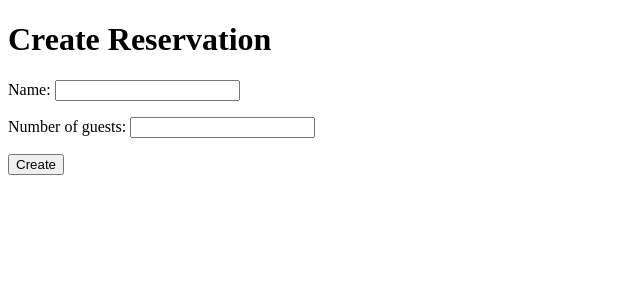
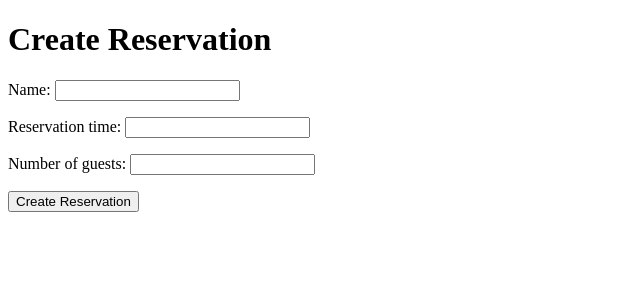
Before and after one commit to Seafzz/rest, a Django app: page /create/ in a window 1280 px wide. Shown: the part 26-326 px from the top of the page, without its empty margins (0-640 px from the left). Run offline with Django 5.2, Linux system fonts and the light colour scheme; the visitor is signed in with stand-in values (Sample User, id 1).

Commit message:
fix: fixed an issue where reservation_date wasnt working but reservation_time was

```diff
--- a/booking/forms.py
+++ b/booking/forms.py
@@ -4,4 +4,4 @@ from .models import Reservation
 class ReservationForm(forms.ModelForm):
     class Meta:
         model = Reservation
-        fields = ['name', 'reservation_date', 'number_of_guests']
+        fields = ['name', 'reservation_time', 'number_of_guests']
--- a/booking/templates/booking/create_reservation.html
+++ b/booking/templates/booking/create_reservation.html
@@ -2,10 +2,9 @@
 {% block title %}Create Reservation{% endblock %}
 {% block content %}
 <h1>Create Reservation</h1>
-
 <form method="post">
     {% csrf_token %}
     {{ form.as_p }}
-    <button type="submit">Create</button>
+    <button type="submit">Create Reservation</button>
 </form>
 {% endblock %}
```
Also changed, not shown: booking/migrations/0002_rename_reservation_date_reservation_reservation_time_and_more.py (added).
